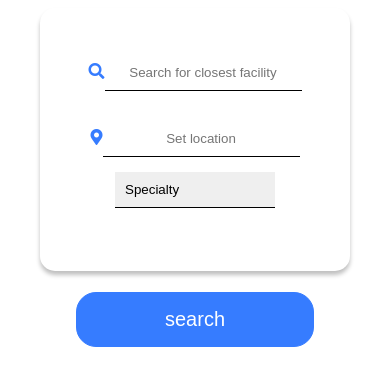
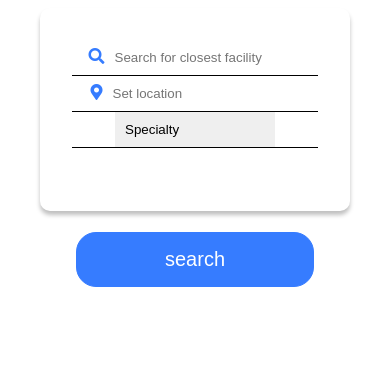
Before and after one commit to Mohamilr/Medlink, a React (Create React App) app: page / in a window 390 px wide. Shown: the top 386 px of the page. Built offline with nearby package versions, Linux system fonts and the light colour scheme.

Commit message:
[chore] fix px

```diff
--- a/src/components/search/search.css
+++ b/src/components/search/search.css
@@ -4,7 +4,7 @@
     display: flex;
     justify-content: center;
     box-shadow: 0px 4px 4px rgba(0, 0, 0, 0.25);
-    border-radius: 15px;
+    border-radius: 10px;
 }
 
 .icons {
@@ -40,14 +40,9 @@
         padding: 2em 2em 0;
     }
 
-    .search-input {
-        text-align: center;
+    .search-cont > div{
         border-bottom: 1px solid var(--text-color);
-        margin: 15px 0;
-    }
 
-    .search-select {
-        border-bottom: 1px solid var(--text-color);
     }
 
     .search-btn {
```
